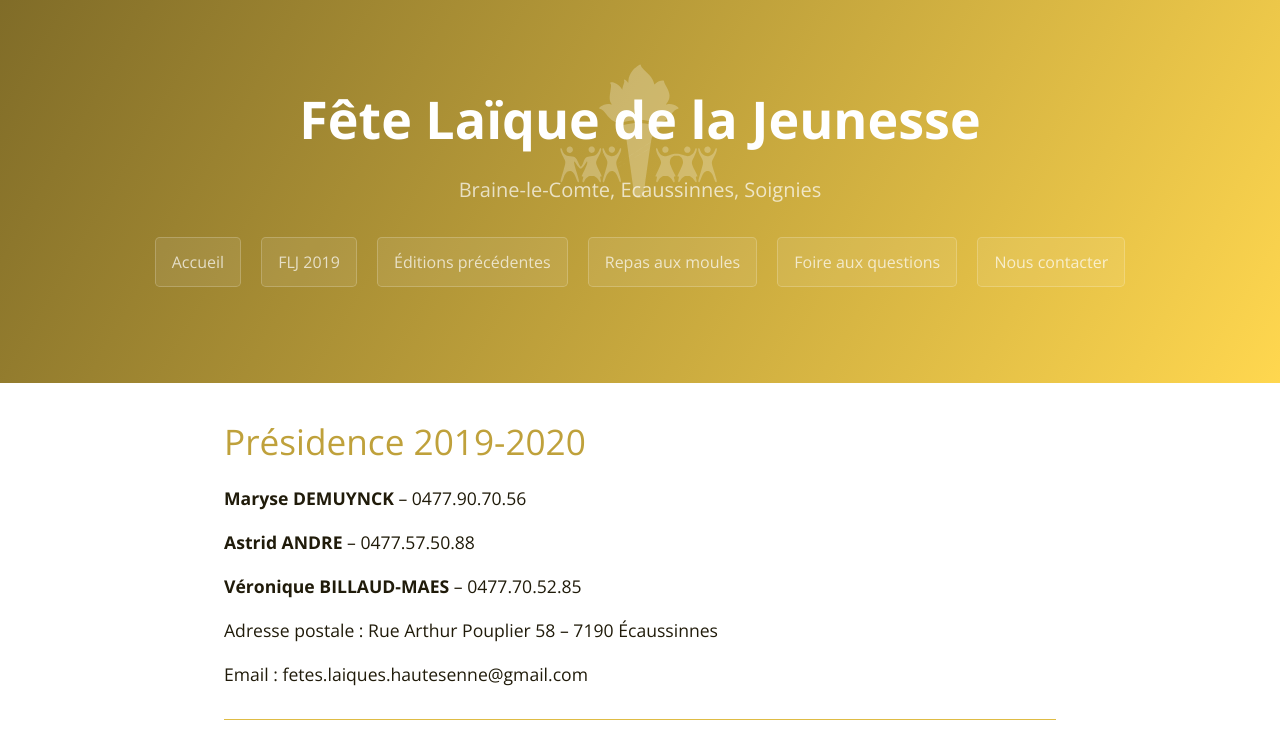
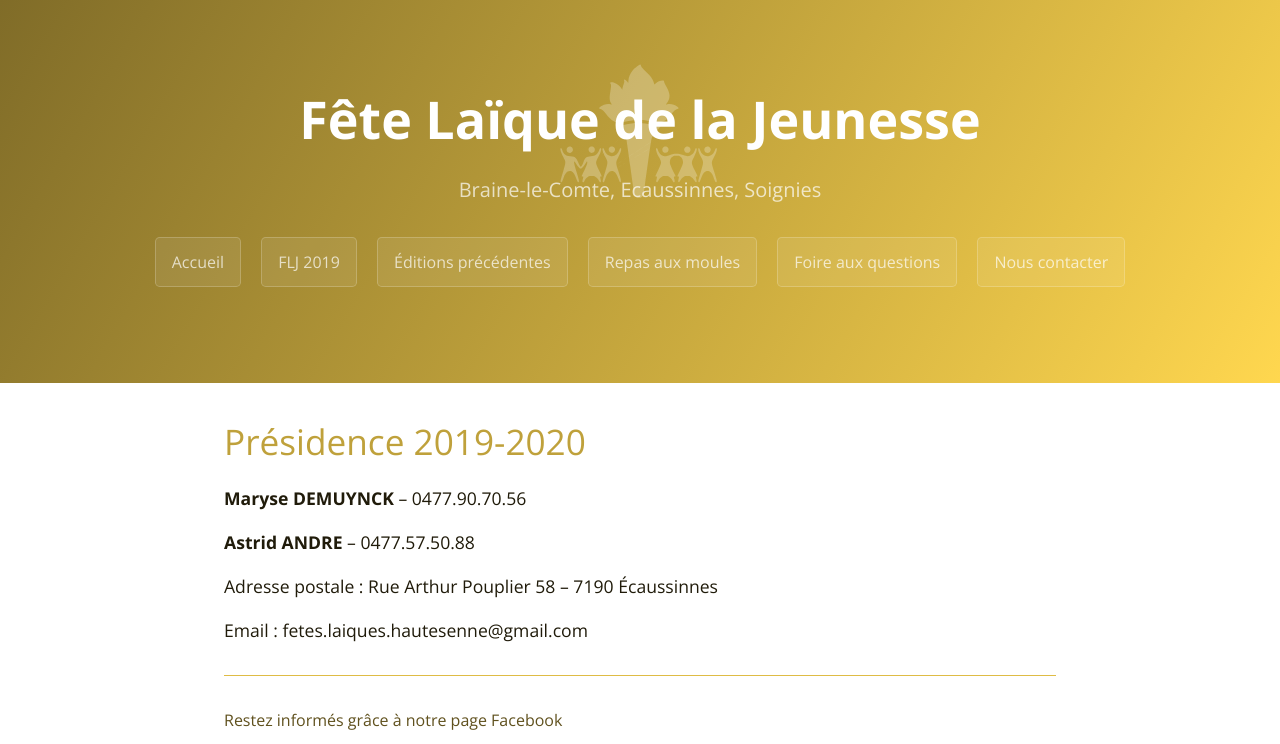
Before and after one commit to flj-hautesenne/website, a Jekyll site: the page built from contact.md, in a window 1280 px wide, cut to the strip 0-744 px from the top of the page. Built offline with Jekyll 4.4.1, drawn with Linux system fonts in a browser that asks for light colours.

Commit message:
Update contact.md

```diff
--- a/contact.md
+++ b/contact.md
@@ -9,8 +9,6 @@ title: Nous contacter
 
 **Astrid ANDRE** – 0477.57.50.88
 
-**Véronique BILLAUD-MAES** – 0477.70.52.85
-
 Adresse postale : Rue Arthur Pouplier 58 – 7190 Écaussinnes
 
 Email : fetes.laiques.hautesenne@gmail.com
```
